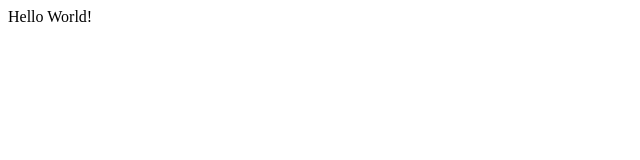
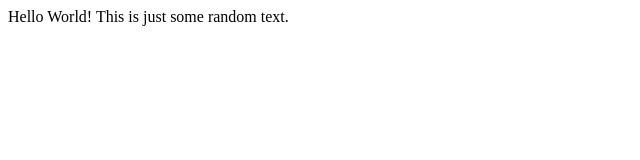
Before and after one commit to lampeal/JS-Project, a plain HTML site: page demo.html in a window 1280 px wide. Shown: the whole page, without its empty margins (0-640 px from the left). Drawn offline with Linux system fonts and the light colour scheme.

Commit message:
lisätty tekstiä

```diff
--- a/demo.html
+++ b/demo.html
@@ -8,5 +8,6 @@
 </head>
 <body>
     Hello World!
+    This is just some random text.
 </body>
 </html>
```
